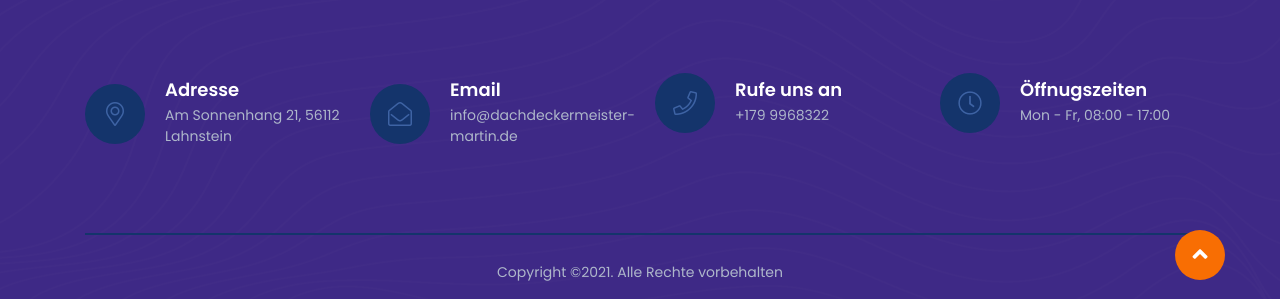
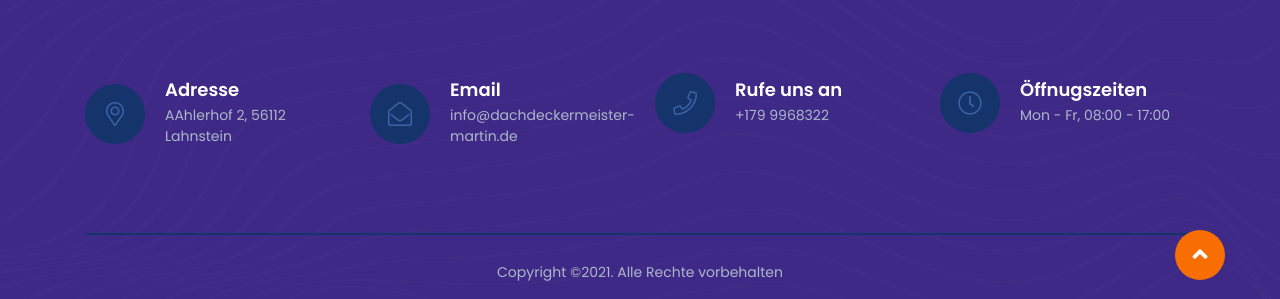
Before and after one commit to dachdeckermeister-martin/dachdeckermeister-martin.github.io, a Jekyll site: the page built from impressum.html, in a window 1280 px wide and 900 px high, scrolled down 4277 px. Shown: the part 590-889 px from the top of the window. Built offline with Jekyll 4.4.1, drawn with Linux system fonts in a browser that asks for light colours; comment, search, counter and statistics services are not loaded; some of the changed text lies outside the part shown.

Commit message:
change address

```diff
--- a/_includes/footer_3.html
+++ b/_includes/footer_3.html
@@ -31,7 +31,7 @@
                     <div class="footer-info mt-80">
                         <i class="fal fa-map-marker-alt"></i>
                         <h5 class="title">Adresse</h5>
-                        <span>Am Sonnenhang 21, 56112 Lahnstein</span>
+                        <span>AAhlerhof 2, 56112 Lahnstein</span>
                     </div>
                 </div>
                 <div class="col-lg-3 col-md-6 col-sm-6">
--- a/datenschutz.html
+++ b/datenschutz.html
@@ -22,7 +22,7 @@ title: "Datenschutzerklärung"
                     <p>I. Informationen über uns als Verantwortliche<br>II. Rechte der Nutzer und Betroffenen<br>III. Informationen zur Datenverarbeitung</p>
                     <h3>I. Informationen über uns als Verantwortliche</h3>
                     <p>Verantwortlicher Anbieter dieses Internetauftritts im datenschutzrechtlichen Sinne ist:</p>
-                    <p><span >Sergei Martin Dachdeckerei<br>Am Sonnenhang 21<br>56112 Lahnstein<br>Deutschland</span></p>
+                    <p><span >Sergei Martin Dachdeckerei<br>Ahlerhof 2<br>56112 Lahnstein<br>Deutschland</span></p>
                     <p><span >Telefon: +49 2621 6289288<br>Telefax: +49 2621 6289281<br>E-Mail: info@dachdeckermeister-martin.de</span></p>
                     <p>Datenschutzbeauftragte/r beim Anbieter ist:</p>
                     <p><span >Sergei Martin&nbsp;</span></p>
--- a/impressum.html
+++ b/impressum.html
@@ -18,7 +18,7 @@ title: "Impressum"
 
                     <p>Sergei Martin<br />
                         Sergei Martin Dachdeckerei<br />
-                        Am Sonnenhang 21<br />
+                        Ahlerhof 2<br />
                         56112 Lahnstein</p>
 
                         <h2>Kontakt</h2>
```
